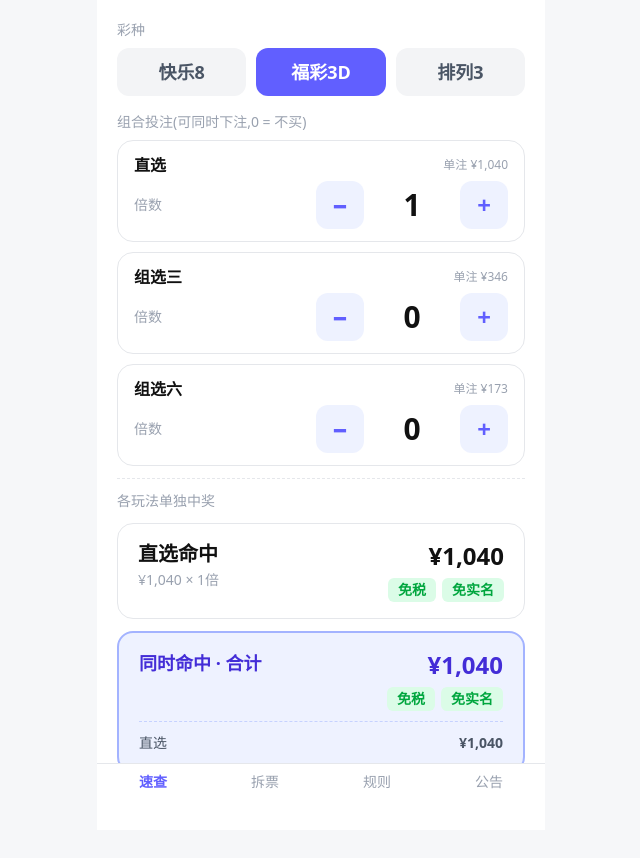
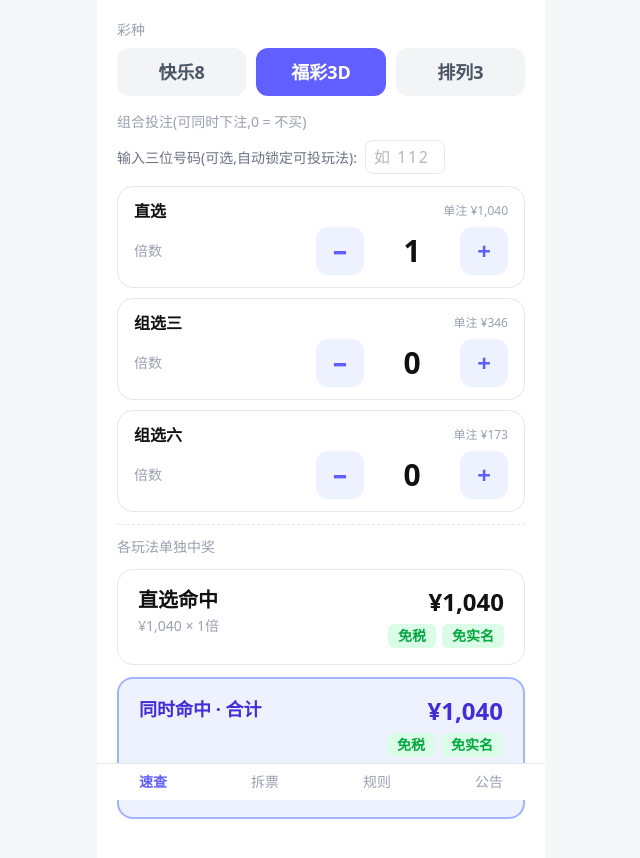
Before and after one commit to yangreborn/lottery, a React (Vite) app: page / in a window 1280 px wide. Both pictures are taken after a click on the button "福彩3D". Shown: the top 858 px of the page, without its empty margins (319-959 px from the left). Before the commit the page ends 830 px from the top, so only its background shows below. Built offline with nearby package versions, Linux system fonts and the light colour scheme.

Commit message:
feat(ui): 数字彩输 3 位号码自动锁定组三/组六

```diff
--- a/src/ui/digit/DigitTicketBuilder.tsx
+++ b/src/ui/digit/DigitTicketBuilder.tsx
@@ -1,8 +1,10 @@
+import { useState } from 'react'
 import type { DigitBet, GameId, TicketResult } from '../../data/types'
 import { getGame } from '../../data/games'
 import { formatYuan } from '../../util/format'
 import { MultiplierStepper } from '../MultiplierStepper'
 import { TicketResultView } from './TicketResultView'
+import { derivePlayFromDigits } from '../../engine/derive'
 
 interface Props {
   gameId: GameId
@@ -11,8 +13,19 @@ interface Props {
   result: TicketResult
 }
 
+// 玩法 id → 可投性字段
+const APPLIES_KEY: Record<string, 'zhixuan' | 'zu3' | 'zu6'> = {
+  zhixuan: 'zhixuan', zu3: 'zu3', zu6: 'zu6',
+}
+const PLAY_LABEL: Record<string, string> = { zu3: '组选三', zu6: '组选六' }
+
 export function DigitTicketBuilder({ gameId, bets, onChange, result }: Props) {
   const plays = getGame(gameId).plays
+  const [digitText, setDigitText] = useState('')
+
+  const digits = digitText.split('').filter(c => /\d/.test(c)).map(Number)
+  const applicability = digits.length === 3 ? derivePlayFromDigits(digits) : null
+
   const multOf = (playId: string) => bets.find(b => b.playId === playId)?.multiplier ?? 0
   function setMult(playId: string, m: number) {
     const exists = bets.some(b => b.playId === playId)
@@ -20,22 +33,56 @@ export function DigitTicketBuilder({ gameId, bets, onChange, result }: Props) {
       ? bets.map(b => (b.playId === playId ? { ...b, multiplier: m } : b))
       : [...bets, { playId, multiplier: m }])
   }
+  function isDisabled(playId: string): boolean {
+    if (!applicability) return false
+    return !applicability[APPLIES_KEY[playId]]
+  }
 
   return (
     <div>
       <div className="text-sm text-gray-400 mb-2">组合投注(可同时下注,0 = 不买)</div>
+
+      <div className="mb-3">
+        <label className="text-sm text-gray-500">
+          输入三位号码(可选,自动锁定可投玩法):
+          <input
+            aria-label="三位号码"
+            inputMode="numeric"
+            maxLength={3}
+            className="ml-2 w-20 border border-gray-200 rounded-lg px-2 py-1 text-base tracking-widest"
+            placeholder="如 112"
+            value={digitText}
+            onChange={e => setDigitText(e.target.value.replace(/\D/g, '').slice(0, 3))}
+          />
+        </label>
+        {applicability && (['zu3', 'zu6'] as const).map(pid =>
+          !applicability[pid] ? (
+            <div key={pid} className="text-xs text-amber-700 mt-1">
+              输入号码后,{PLAY_LABEL[pid]} 在此组合不可能中奖,已禁用。
+            </div>
+          ) : null,
+        )}
+      </div>
+
       <div className="space-y-2.5 mb-2">
-        {plays.map(p => (
-          <div key={p.id} className="border border-gray-200 rounded-2xl px-4 py-3">
+        {plays.map(p => {
+          const disabled = isDisabled(p.id)
+          return (
+            <div key={p.id} className={`border rounded-2xl px-4 py-3 ${disabled ? 'border-gray-100 bg-gray-50 opacity-50' : 'border-gray-200'}`}>
               <div className="flex justify-between items-center">
                 <div className="text-base font-bold">{p.label}</div>
                 <div className="text-xs text-gray-400">单注 {formatYuan(p.tiers[0].prize ?? 0)}</div>
               </div>
               <div className="mt-1">
-              <MultiplierStepper value={multOf(p.id)} min={0} onChange={m => setMult(p.id, m)} />
+                <MultiplierStepper
+                  value={disabled ? 0 : multOf(p.id)}
+                  min={0}
+                  onChange={m => { if (!disabled) setMult(p.id, m) }}
+                />
               </div>
             </div>
-        ))}
+          )
+        })}
       </div>
       <div className="border-t border-dashed border-gray-200 my-3" />
       <TicketResultView result={result} />
```
Also changed, not shown: 1 other file (tests, documents, lock files or other folders). Lines whose indentation alone changed are shown as unchanged.
